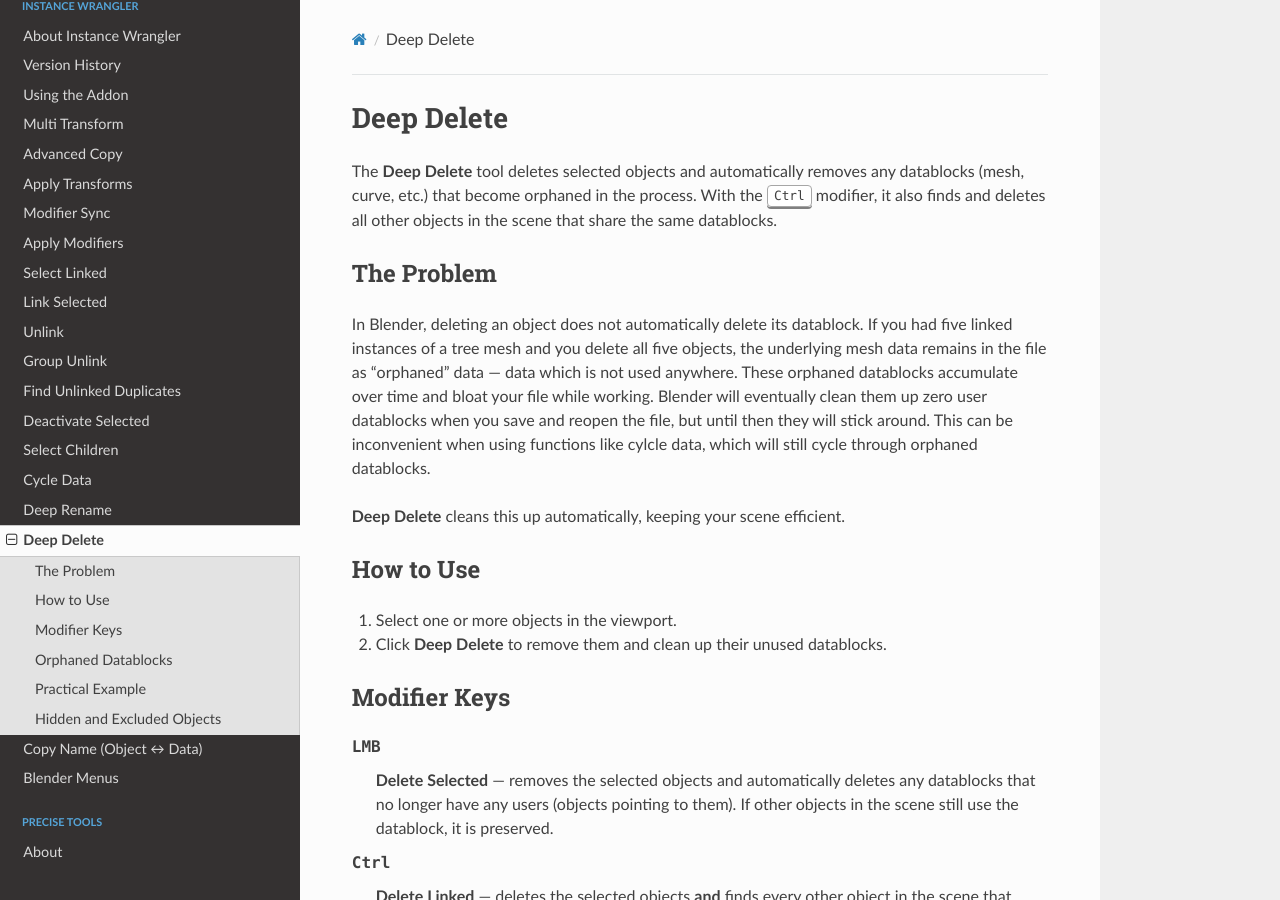
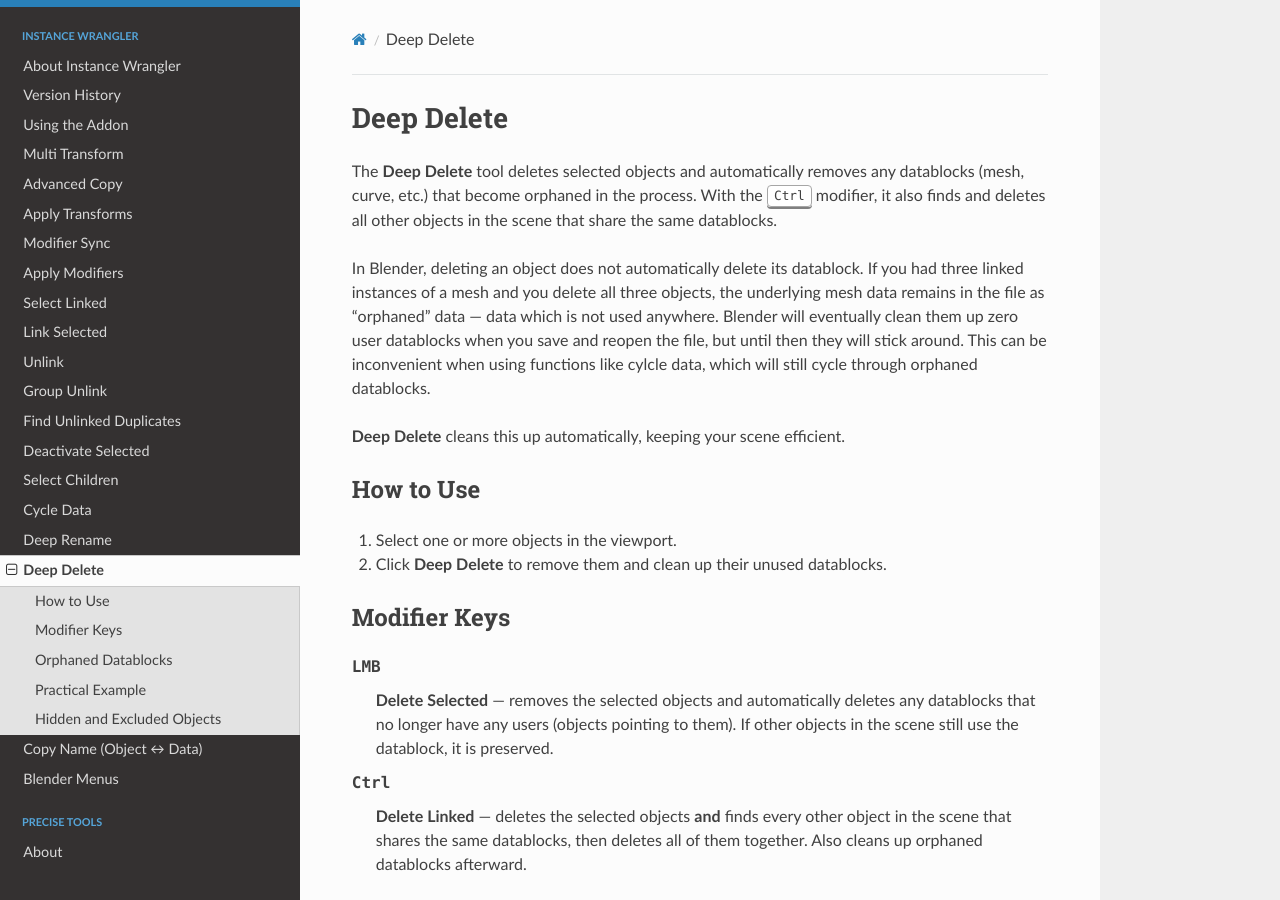
Before and after one commit to jb1981dev/Precise-Docs, a Sphinx documentation site: the page built from docs/source/instwrangler/deepdelete.rst, in a window 1280 px wide and 900 px high. Built offline with Sphinx 7.4.7 and the Read the Docs theme 3.1.0, drawn with Linux system fonts in a browser that asks for light colours.

Commit message:
Refactor Cycle Data and Deep Delete documentation for clarity and conciseness

```diff
--- a/docs/source/instwrangler/deepdelete.rst
+++ b/docs/source/instwrangler/deepdelete.rst
@@ -6,10 +6,7 @@ Deep Delete
 
 The **Deep Delete** tool deletes selected objects and automatically removes any datablocks (mesh, curve, etc.) that become orphaned in the process. With the :kbd:`Ctrl` modifier, it also finds and deletes all other objects in the scene that share the same datablocks.
 
-The Problem
------------
-
-In Blender, deleting an object does not automatically delete its datablock. If you had five linked instances of a tree mesh and you delete all five objects, the underlying mesh data remains in the file as "orphaned" data — data which is not used anywhere. These orphaned datablocks accumulate over time and bloat your file while working. Blender will eventually clean them up zero user datablocks when you save and reopen the file, but until then they will stick around. This can be inconvenient when using functions like cylcle data, which will still cycle through orphaned datablocks.
+In Blender, deleting an object does not automatically delete its datablock. If you had three linked instances of a mesh and you delete all three objects, the underlying mesh data remains in the file as "orphaned" data — data which is not used anywhere. Blender will eventually clean them up zero user datablocks when you save and reopen the file, but until then they will stick around. This can be inconvenient when using functions like cylcle data, which will still cycle through orphaned datablocks.
 
 **Deep Delete** cleans this up automatically, keeping your scene efficient.
 
--- a/docs/source/instwrangler/deeprename.rst
+++ b/docs/source/instwrangler/deeprename.rst
@@ -5,9 +5,6 @@ Deep Rename
 ===========
 
 The **Deep Rename** tool renames both the selected objects **and** their underlying datablocks (mesh, curve, etc.) simultaneously using a flexible naming pattern. This "deep" behavior makes it ideal for batch-renaming assets while keeping the object names and data names in sync.
-
-The Problem
------------
 
 In Blender, object names and datablock names are independent. If you rename an object via the outliner, the underlying mesh/curve data keeps its old name. This leads to scenes where the object is called ``Tree_01`` but its mesh data is still called ``Cube.001``.
 
```
Also changed, not shown: docs/source/instwrangler/cycledata.rst (+2 -19 lines).
